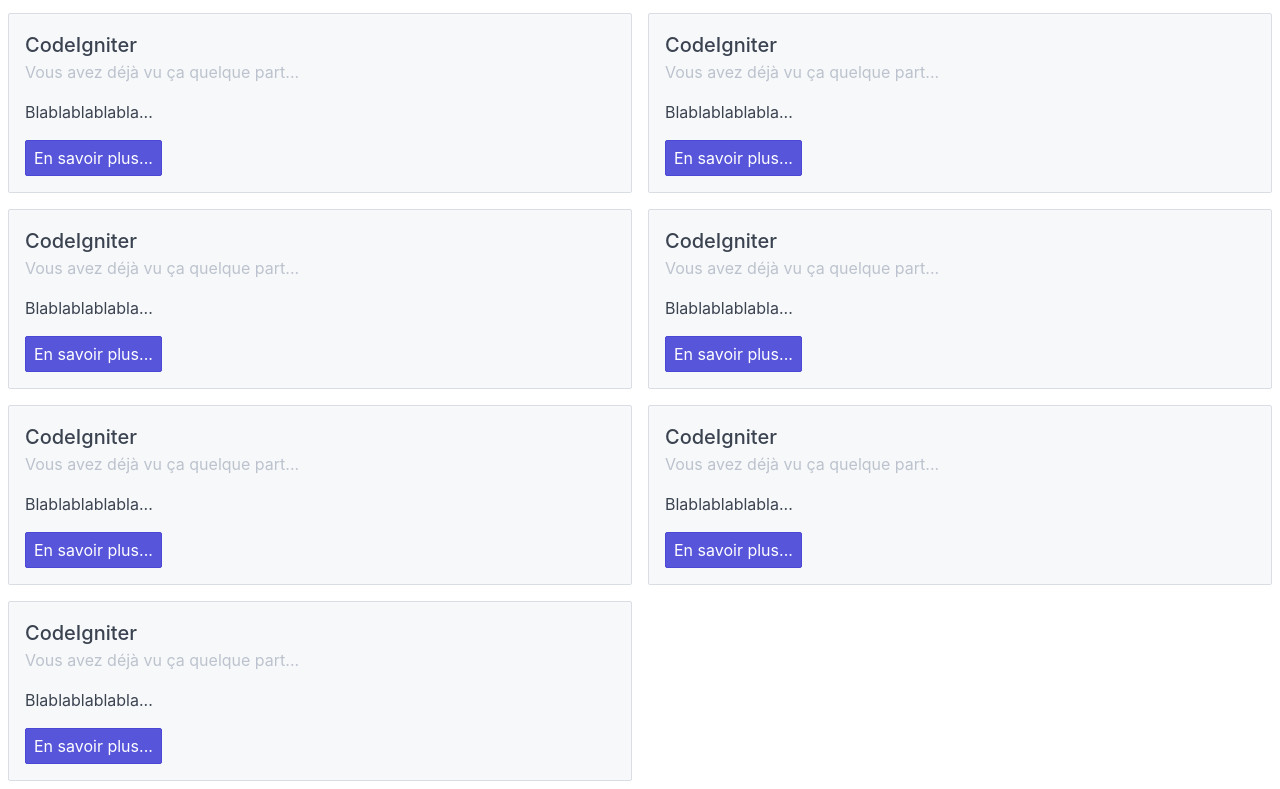
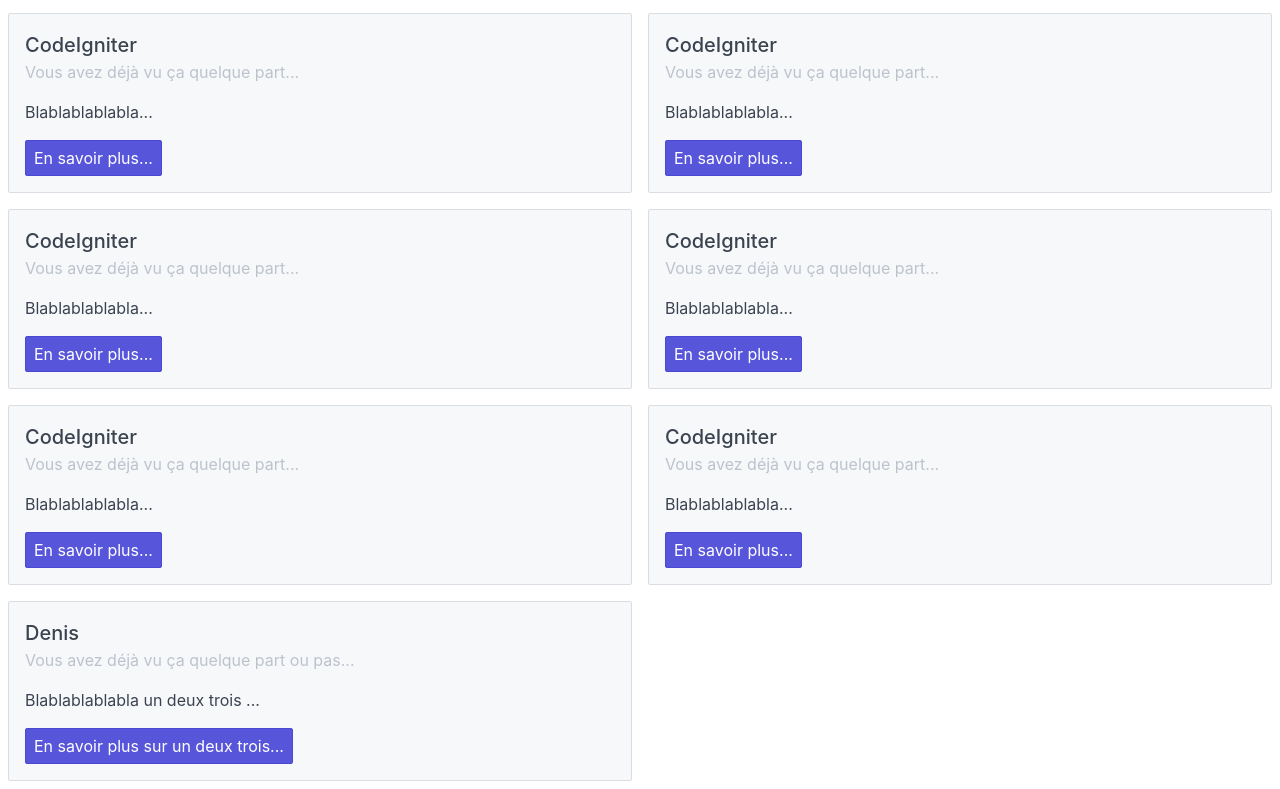
Before and after one commit to VincentDubois/revision, a plain HTML site: page index.html in a window 1280 px wide. Shown: the part 491-1280 px from the top of the page. Drawn offline with Linux system fonts and the light colour scheme.

Commit message:
denis partie

```diff
--- a/index.html
+++ b/index.html
@@ -178,14 +178,14 @@
       <div class="filter-item col-6 p-2" data-tag="tag-2"> <!-- Victor -->
         <div class="card bg-gray">
           <div class="card-header">
-            <div class="card-title h5">CodeIgniter</div>
-            <div class="card-subtitle text-gray">Vous avez déjà vu ça quelque part...</div>
+            <div class="card-title h5">Denis</div>
+            <div class="card-subtitle text-gray">Vous avez déjà vu ça quelque part ou pas...</div>
           </div>
           <div class="card-body">
-            Blablablablabla...
+            Blablablablabla un deux trois ...
           </div>
           <div class="card-footer">
-            <a href="https://codeigniter.com/" class="btn btn-primary">En savoir plus...</a>
+            <a href="https://codeigniter.com/" class="btn btn-primary">En savoir plus sur un deux trois...</a>
           </div>
         </div>
       </div>
```
